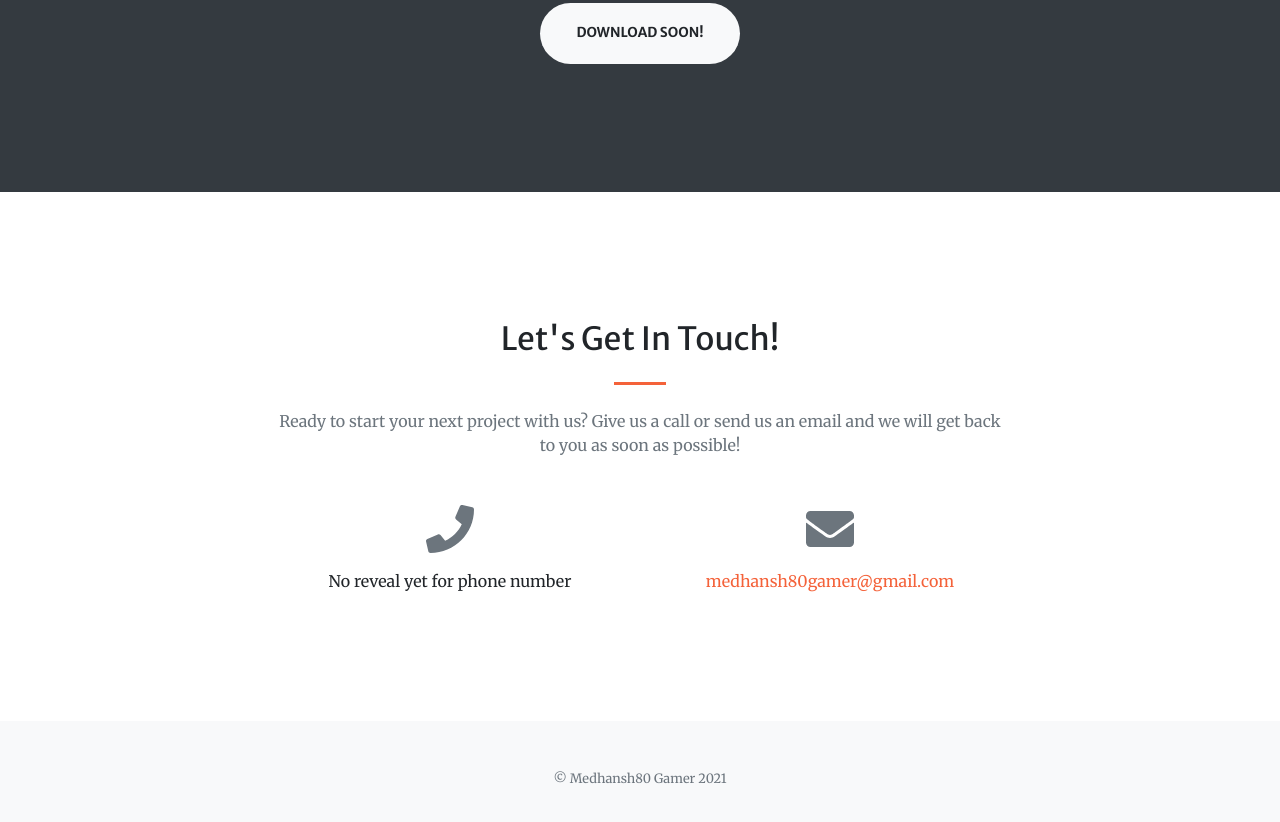
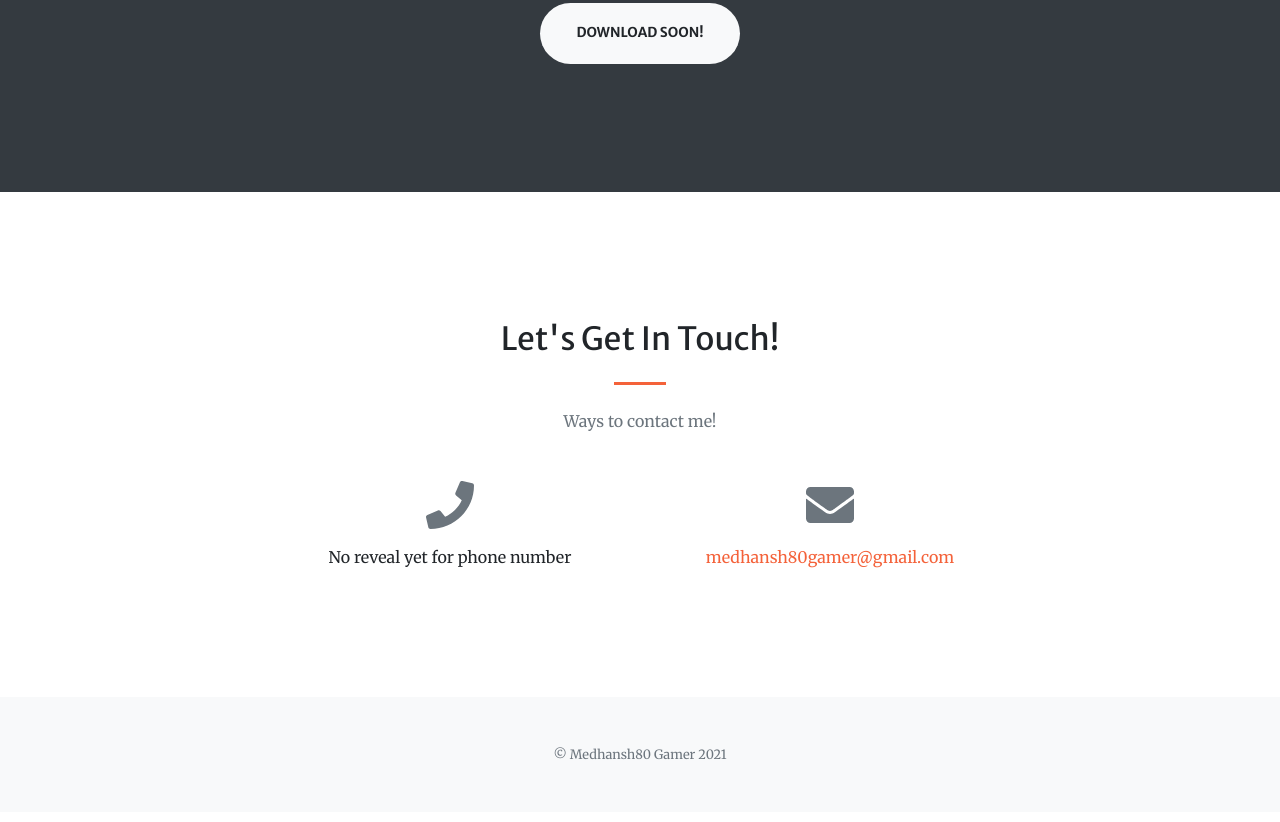
Before and after one commit to Medhansh80-Gamer/medhansh80, a plain HTML site: page index.html in a window 1280 px wide. Shown: the part 2060-2882 px from the top of the page. Drawn offline with nearby package versions, Linux system fonts and the light colour scheme.

Commit message:
Update index.html

```diff
--- a/index.html
+++ b/index.html
@@ -119,7 +119,7 @@
                     <div class="col-lg-8 text-center">
                         <h2 class="mt-0">Let's Get In Touch!</h2>
                         <hr class="divider my-4" />
-                        <p class="text-muted mb-5">Ready to start your next project with us? Give us a call or send us an email and we will get back to you as soon as possible!</p>
+                        <p class="text-muted mb-5">Ways to contact me!</p>
                     </div>
                 </div>
                 <div class="row">
```
